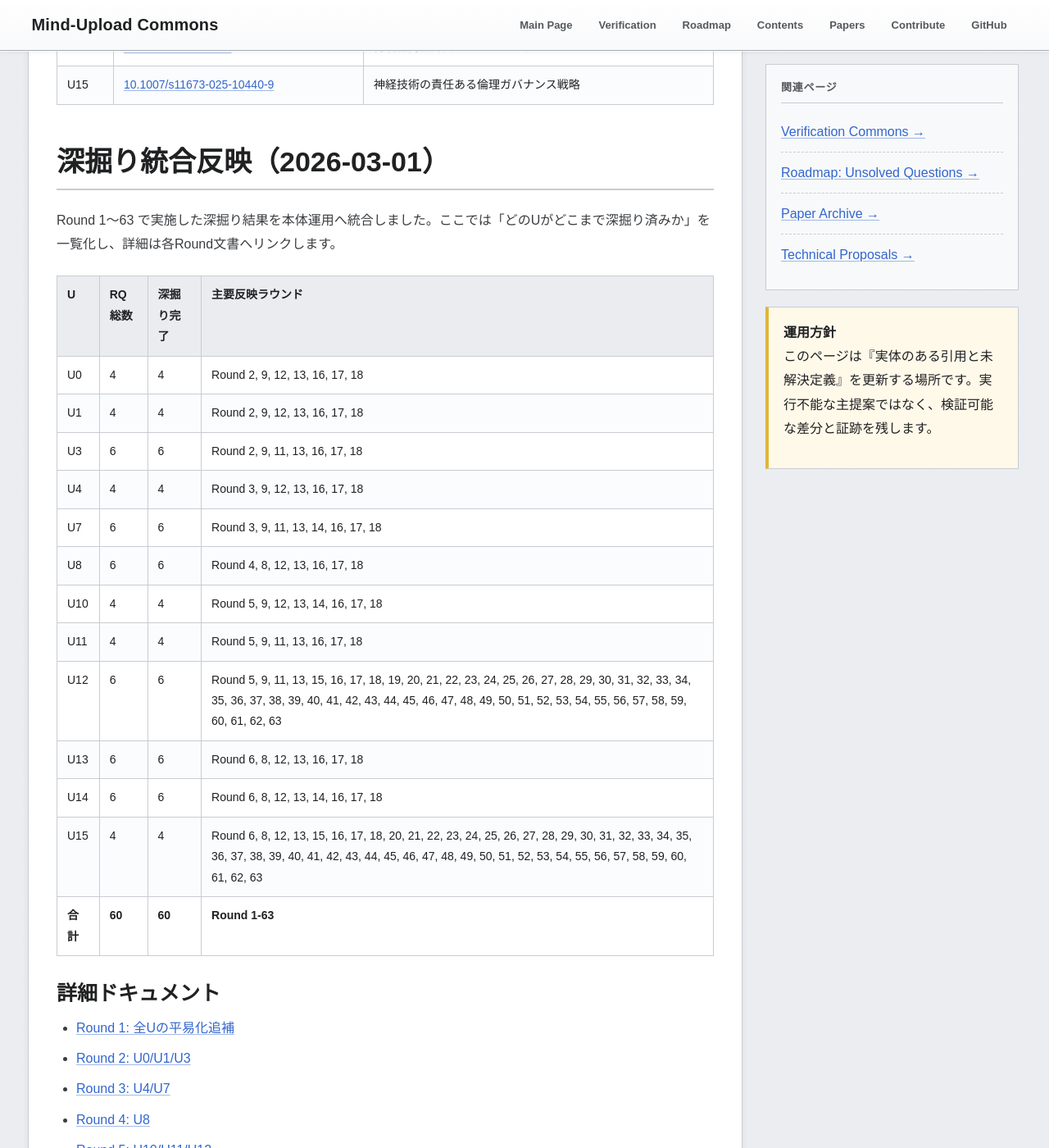
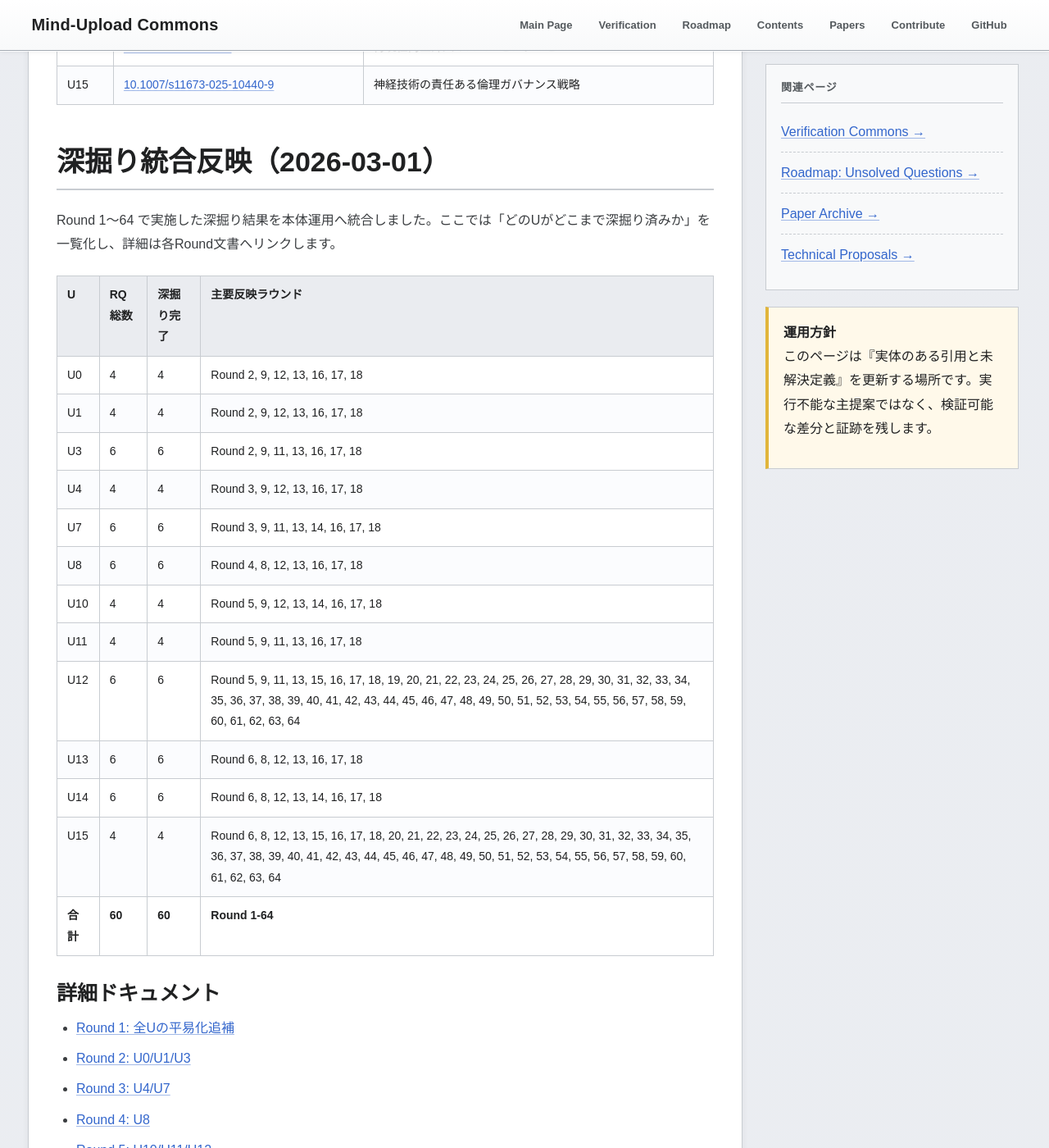
Before and after one commit to yasufumi-nakata/eegflow, a Jekyll site: the page built from research_harvest_50.md, in a window 1280 px wide and 1400 px high, scrolled down 6243 px. Shown: the whole window at 82% size. Built offline with Jekyll 4.4.1, drawn with Linux system fonts in a browser that asks for light colours; some of the changed text lies outside the part shown.

Commit message:
Add Round 64 closure consistency audit and reopen watch signal

```diff
--- a/research_harvest_50.md
+++ b/research_harvest_50.md
@@ -156,7 +156,7 @@
 <section class="section" id="deepening-integration-20260301">
 <h2 class="section-title">深掘り統合反映（2026-03-01）</h2>
 <p>
-Round 1〜63 で実施した深掘り結果を本体運用へ統合しました。ここでは「どのUがどこまで深掘り済みか」を一覧化し、詳細は各Round文書へリンクします。
+Round 1〜64 で実施した深掘り結果を本体運用へ統合しました。ここでは「どのUがどこまで深掘り済みか」を一覧化し、詳細は各Round文書へリンクします。
 </p>
 <table class="data-table">
 <thead><tr><th>U</th><th>RQ総数</th><th>深掘り完了</th><th>主要反映ラウンド</th></tr></thead><tbody>
@@ -168,11 +168,11 @@
 <tr><td>U8</td><td>6</td><td>6</td><td>Round 4, 8, 12, 13, 16, 17, 18</td></tr>
 <tr><td>U10</td><td>4</td><td>4</td><td>Round 5, 9, 12, 13, 14, 16, 17, 18</td></tr>
 <tr><td>U11</td><td>4</td><td>4</td><td>Round 5, 9, 11, 13, 16, 17, 18</td></tr>
-<tr><td>U12</td><td>6</td><td>6</td><td>Round 5, 9, 11, 13, 15, 16, 17, 18, 19, 20, 21, 22, 23, 24, 25, 26, 27, 28, 29, 30, 31, 32, 33, 34, 35, 36, 37, 38, 39, 40, 41, 42, 43, 44, 45, 46, 47, 48, 49, 50, 51, 52, 53, 54, 55, 56, 57, 58, 59, 60, 61, 62, 63</td></tr>
+<tr><td>U12</td><td>6</td><td>6</td><td>Round 5, 9, 11, 13, 15, 16, 17, 18, 19, 20, 21, 22, 23, 24, 25, 26, 27, 28, 29, 30, 31, 32, 33, 34, 35, 36, 37, 38, 39, 40, 41, 42, 43, 44, 45, 46, 47, 48, 49, 50, 51, 52, 53, 54, 55, 56, 57, 58, 59, 60, 61, 62, 63, 64</td></tr>
 <tr><td>U13</td><td>6</td><td>6</td><td>Round 6, 8, 12, 13, 16, 17, 18</td></tr>
 <tr><td>U14</td><td>6</td><td>6</td><td>Round 6, 8, 12, 13, 14, 16, 17, 18</td></tr>
-<tr><td>U15</td><td>4</td><td>4</td><td>Round 6, 8, 12, 13, 15, 16, 17, 18, 20, 21, 22, 23, 24, 25, 26, 27, 28, 29, 30, 31, 32, 33, 34, 35, 36, 37, 38, 39, 40, 41, 42, 43, 44, 45, 46, 47, 48, 49, 50, 51, 52, 53, 54, 55, 56, 57, 58, 59, 60, 61, 62, 63</td></tr>
-<tr><td><strong>合計</strong></td><td><strong>60</strong></td><td><strong>60</strong></td><td><strong>Round 1-63</strong></td></tr>
+<tr><td>U15</td><td>4</td><td>4</td><td>Round 6, 8, 12, 13, 15, 16, 17, 18, 20, 21, 22, 23, 24, 25, 26, 27, 28, 29, 30, 31, 32, 33, 34, 35, 36, 37, 38, 39, 40, 41, 42, 43, 44, 45, 46, 47, 48, 49, 50, 51, 52, 53, 54, 55, 56, 57, 58, 59, 60, 61, 62, 63, 64</td></tr>
+<tr><td><strong>合計</strong></td><td><strong>60</strong></td><td><strong>60</strong></td><td><strong>Round 1-64</strong></td></tr>
 </tbody></table>
 
 <h3>詳細ドキュメント</h3>
@@ -240,6 +240,7 @@
 <li><a href="research_deepening_round61_2026-03-01.html">Round 61: 公開実行チェックとエスカレーション解消計画固定</a></li>
 <li><a href="research_deepening_round62_2026-03-01.html">Round 62: クローズ証明と再開ガード固定</a></li>
 <li><a href="research_deepening_round63_2026-03-01.html">Round 63: クローズ維持スケジュールと再開候補トリアージ固定</a></li>
+<li><a href="research_deepening_round64_2026-03-01.html">Round 64: クローズ一貫性監査と再開兆候監視固定</a></li>
 </ul>
 
 <h3>整合性監査（証跡）</h3>
@@ -617,6 +618,12 @@
 Round 63 のクローズ維持スケジュールと再開候補トリアージ固定は
 <a href="automation/rq_regulation_closure_maintenance_schedule_round63_2026-03-01.csv" target="_blank">rq_regulation_closure_maintenance_schedule_round63_2026-03-01.csv</a>（問い別クローズ維持スケジュール）と
 <a href="automation/rq_regulation_reopen_candidate_triage_round63_2026-03-01.csv" target="_blank">rq_regulation_reopen_candidate_triage_round63_2026-03-01.csv</a>（問い別再開候補トリアージ）
+に記録しています。
+</p>
+<p class="small">
+Round 64 のクローズ一貫性監査と再開兆候監視固定は
+<a href="automation/rq_regulation_closure_consistency_audit_round64_2026-03-01.csv" target="_blank">rq_regulation_closure_consistency_audit_round64_2026-03-01.csv</a>（問い別クローズ一貫性監査）と
+<a href="automation/rq_regulation_reopen_watch_signal_round64_2026-03-01.csv" target="_blank">rq_regulation_reopen_watch_signal_round64_2026-03-01.csv</a>（問い別再開兆候監視）
 に記録しています。
 </p>
 </section>
```
Also changed, not shown: automation/rq_regulation_closure_consistency_audit_round64_2026-03-01.csv (added, +11 -0 lines), automation/rq_regulation_reopen_watch_signal_round64_2026-03-01.csv (added, +11 -0 lines), research_deepening_continue_guide_2026-03-01.md (+6 -2 lines), research_deepening_round64_2026-03-01.md (added, +64 -0 lines).
